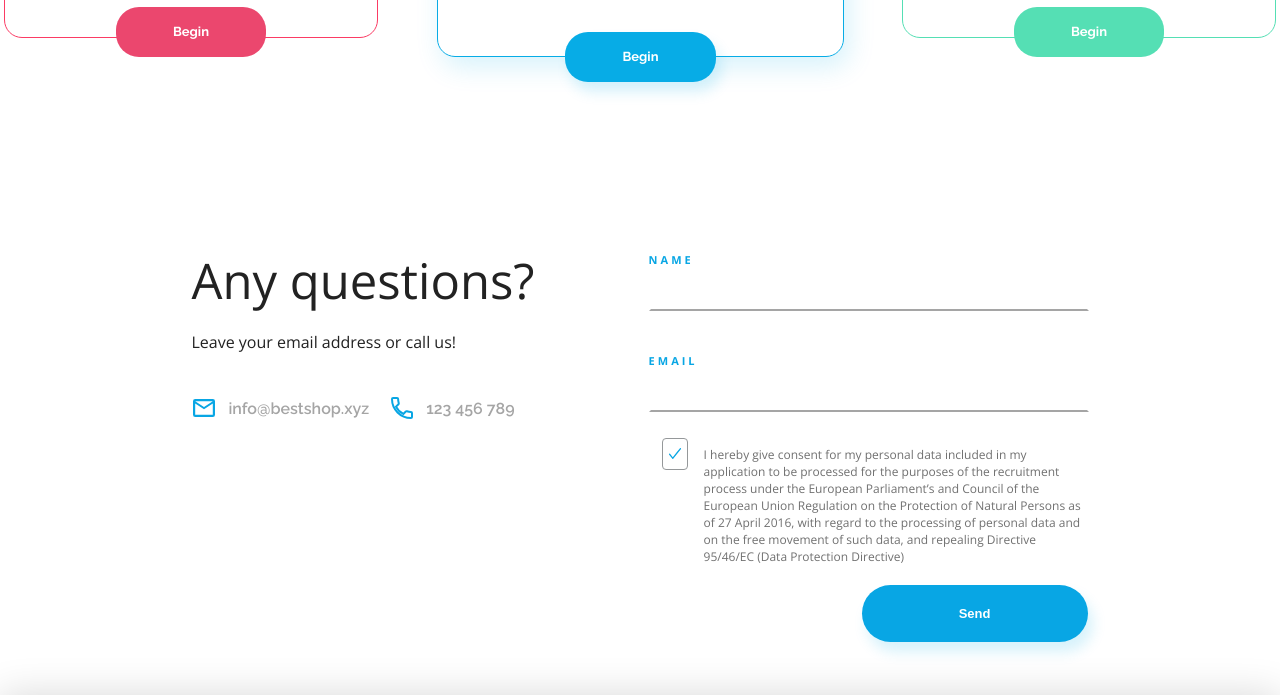
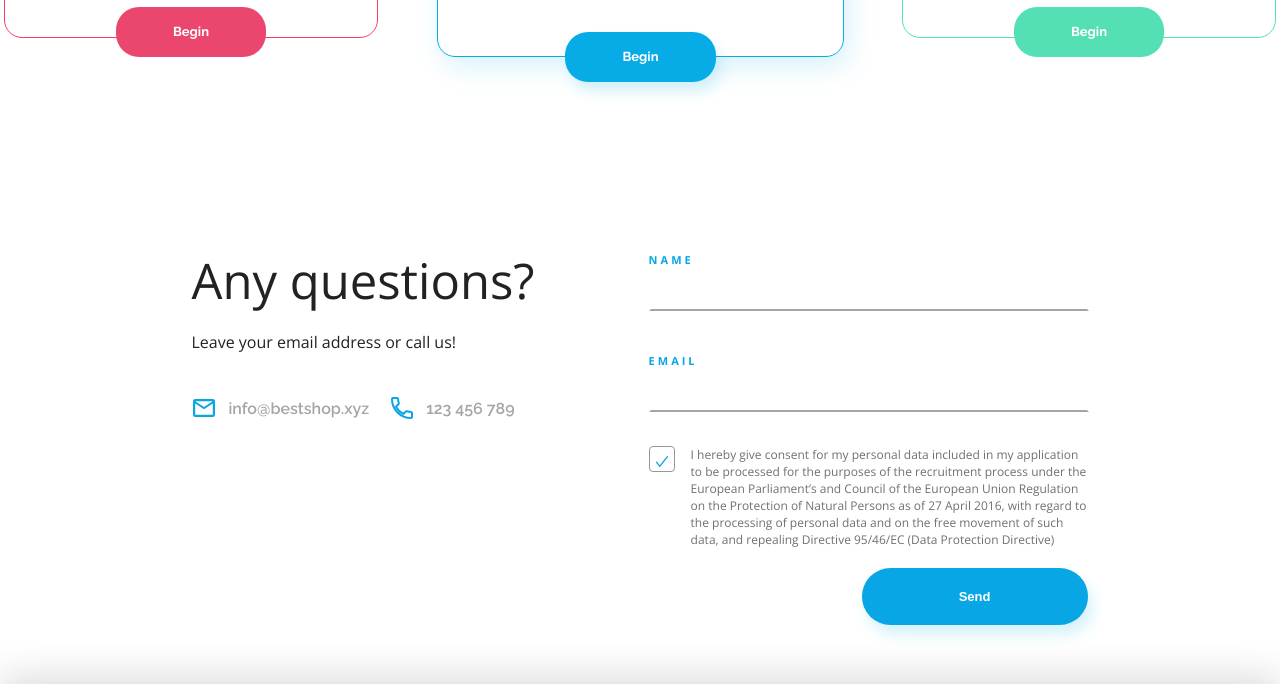
Before and after one commit to bazelajoanna/BestShop, a plain HTML site: page index.html in a window 1280 px wide. Shown: the part 3461-4156 px from the top of the page. Drawn offline with nearby package versions, Linux system fonts and the light colour scheme.

Commit message:
poprawiony checkbox

```diff
--- a/css/style.css
+++ b/css/style.css
@@ -733,13 +733,17 @@
     justify-content: center;
 }
 
+.checkbox-tick {
+    display: flex;
+}
+
 .checkbox-tick::after {
     content: "";
     border: 1px solid #95989A;
-    width: 24px;
-    height: 24px;
+    width: 12px;
+    height: 11px;
     border-radius: 4px;
-    padding: 7px 12px 6px 12px;
+    padding: 7px 6px 6px 6px;
     margin-right:16px;
 }
 
@@ -749,12 +753,6 @@
 
 .checkbox-square:checked ~ .checkbox-tick::after {
     content: url("../assets/Checkmark.svg");
-    border: 1px solid #95989A;
-    width: 12px;
-    height: 11px;
-    border-radius: 4px;
-    padding: 7px 6px 6px 6px;
-    margin-right:16px;
 }
 
 .form-button {
@@ -771,6 +769,10 @@
     height: 57px;
     padding: 20px 97px 19px 97px;
     margin: 20px 0 59px 213px;
+}
+input[type="checkbox"] {
+    width: 0;
+    height: 0
 }
 
 footer {
@@ -792,4 +794,5 @@ footer {
 
 .footer-media {
     padding-left: 20px;
+    text-decoration: none;
 }
```
